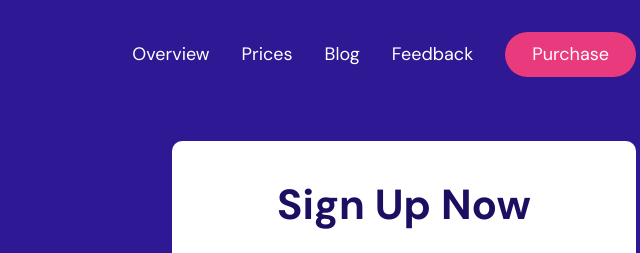
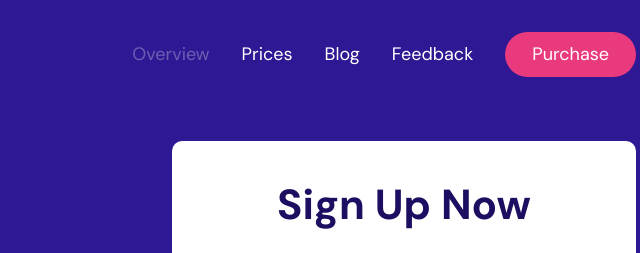
Before and after one commit to jagadee93/PracticeCSS, a plain HTML site: page index.html in a window 1280 px wide. Shown: the top 253 px of the page, 516-1156 px from the left. Drawn offline with Linux system fonts and the light colour scheme.

Commit message:
added ariadisbled to overview

```diff
--- a/index.html
+++ b/index.html
@@ -17,7 +17,7 @@
             <a href="#" class="logo">Startup 3</a>
             <nav class="nav">
                 <ul role="list" class="nav__list">
-                    <li class="nav__item"><a class="nav__link" href="">Overview</a></li>
+                    <li class="nav__item"><a  aria-disabled="true" class="nav__link" href="">Overview</a></li>
                     <li class="nav__item"><a class="nav__link" href="">Prices</a></li>
                     <li class=" nav__item"><a class="nav__link" href="">Blog</a></li>
                     <li class="nav__item"><a class="nav__link" href="">Feedback</a></li>
```
